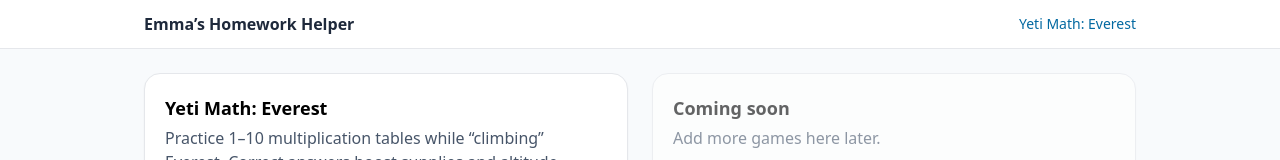
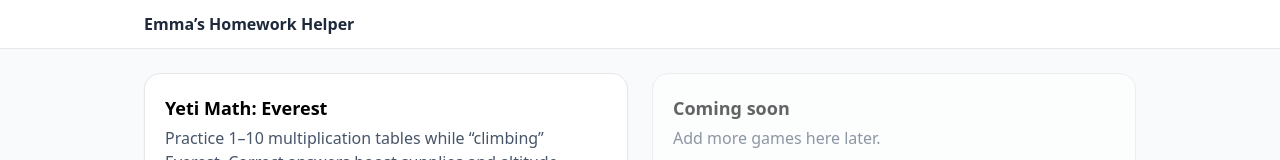
Before and after one commit to jeff-makes/homework-helper, a React (Vite) app: page / in a window 1280 px wide. Shown: the top 160 px of the page. Built offline with nearby package versions, Linux system fonts and the light colour scheme.

Commit message:
Remove Yeti Math link from header

```diff
--- a/src/App.tsx
+++ b/src/App.tsx
@@ -12,10 +12,6 @@ export default function App() {
         <nav className="border-b bg-white">
           <div className="max-w-5xl mx-auto px-4 py-3 flex items-center gap-4">
             <Link to="/" className="font-semibold text-slate-800">Emma’s Homework Helper</Link>
-            <div className="ml-auto flex gap-3 text-sm">
-              <Link className="text-sky-700 hover:underline" to="/yeti-math">Yeti Math: Everest</Link>
-              {/* future games can go here */}
-            </div>
           </div>
         </nav>
       )}
```
